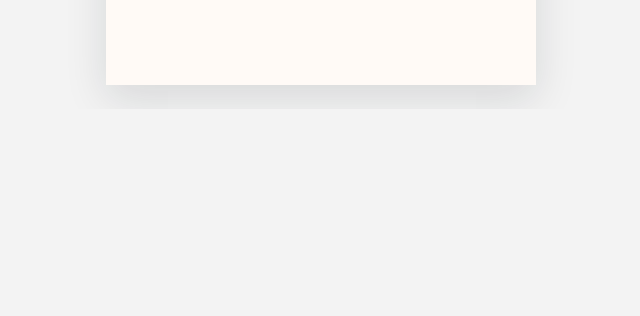
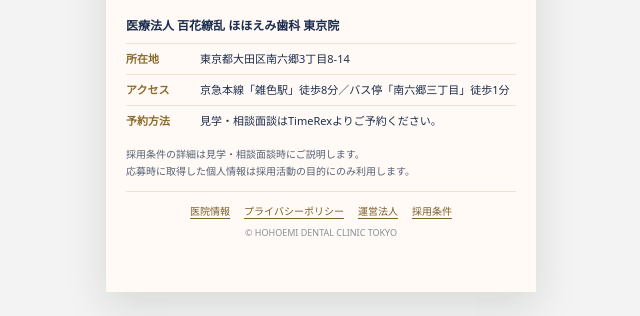
Before and after one commit to yamayu18/recruit-test, a plain HTML site: page index.html in a window 1280 px wide. Shown: the part 1962-2278 px from the top of the page, without its empty margins (319-959 px from the left). Before the commit the page ends 2071 px from the top, so only its background shows below. Drawn offline with Linux system fonts and the light colour scheme.

Commit message:
Add files via upload

```diff
--- a/index.html
+++ b/index.html
@@ -77,11 +77,40 @@
           loading="lazy"
         >
         <a
-          class="image-cta image-cta--wide js-cta-link"
+          class="image-cta image-cta--last js-cta-link"
           href="https://timerex.net/s/ihr.jimu_adf4/a38ae946"
           aria-label="見学・相談面談はこちら"
         ></a>
       </section>
+
+      <footer class="lp-footer">
+        <p class="lp-footer__name">医療法人 百花繚乱 ほほえみ歯科 東京院</p>
+        <dl class="lp-footer__info">
+          <div>
+            <dt>所在地</dt>
+            <dd>東京都大田区南六郷3丁目8-14</dd>
+          </div>
+          <div>
+            <dt>アクセス</dt>
+            <dd>京急本線「雑色駅」徒歩8分／バス停「南六郷三丁目」徒歩1分</dd>
+          </div>
+          <div>
+            <dt>予約方法</dt>
+            <dd>見学・相談面談はTimeRexよりご予約ください。</dd>
+          </div>
+        </dl>
+        <p class="lp-footer__note">
+          採用条件の詳細は見学・相談面談時にご説明します。<br>
+          応募時に取得した個人情報は採用活動の目的にのみ利用します。
+        </p>
+        <nav class="lp-footer__links" aria-label="フッターリンク">
+          <a href="/clinic-info.html">医院情報</a>
+          <a href="/privacy.html">プライバシーポリシー</a>
+          <a href="/company.html">運営法人</a>
+          <a href="/recruit-detail.html">採用条件</a>
+        </nav>
+        <p class="lp-footer__copyright">&copy; HOHOEMI DENTAL CLINIC TOKYO</p>
+      </footer>
     </main>
 
     <div class="fixed-cta-wrap" aria-label="見学・相談面談予約">
--- a/style.css
+++ b/style.css
@@ -29,7 +29,7 @@ body {
   max-width: var(--lp-max-width);
   min-height: 100vh;
   margin: 0 auto;
-  padding-bottom: calc(88px + var(--safe-bottom));
+  padding-bottom: calc(44px + var(--safe-bottom));
   background: var(--lp-bg);
   overflow: hidden;
 }
@@ -59,6 +59,38 @@ body {
   -webkit-tap-highlight-color: transparent;
 }
 
+.image-cta::before {
+  position: absolute;
+  top: -35%;
+  left: -70%;
+  width: 38%;
+  height: 170%;
+  content: "";
+  background: linear-gradient(
+    100deg,
+    rgba(255, 255, 255, 0) 0%,
+    rgba(255, 255, 255, 0.18) 35%,
+    rgba(255, 255, 255, 0.78) 50%,
+    rgba(255, 255, 255, 0.18) 65%,
+    rgba(255, 255, 255, 0) 100%
+  );
+  filter: blur(1px);
+  transform: skewX(-18deg);
+  animation: imageCtaShine 4.8s ease-in-out infinite;
+  pointer-events: none;
+}
+
+.image-cta::after {
+  position: absolute;
+  inset: 3px;
+  content: "";
+  border-radius: inherit;
+  box-shadow: 0 0 14px rgba(255, 255, 255, 0.42);
+  opacity: 0.55;
+  animation: imageCtaGlow 4.8s ease-in-out infinite;
+  pointer-events: none;
+}
+
 .image-cta--wide {
   left: 10%;
   top: 91.6%;
@@ -73,9 +105,101 @@ body {
   height: 5.8%;
 }
 
+.image-cta--last {
+  left: 8.2%;
+  top: 93.4%;
+  width: 84%;
+  height: 5.4%;
+}
+
+.image-cta--last::before {
+  top: -10%;
+  height: 125%;
+}
+
+.image-cta--last::after {
+  inset: 2px 4px 0;
+}
+
 .image-cta:focus-visible {
   outline: 3px solid rgba(255, 255, 255, 0.95);
   outline-offset: -5px;
+}
+
+.lp-footer {
+  padding: 20px 20px 8px;
+  background: #fffaf6;
+  color: #1c2d4d;
+  font-size: 11px;
+  line-height: 1.65;
+}
+
+.lp-footer__name {
+  margin: 0 0 8px;
+  font-size: 12px;
+  font-weight: 700;
+  line-height: 1.5;
+}
+
+.lp-footer__info {
+  margin: 0;
+}
+
+.lp-footer__info div {
+  display: grid;
+  grid-template-columns: 64px 1fr;
+  gap: 10px;
+  padding: 6px 0;
+  border-top: 1px solid rgba(199, 164, 97, 0.28);
+}
+
+.lp-footer__info dt {
+  margin: 0;
+  color: #8b6a2b;
+  font-weight: 700;
+}
+
+.lp-footer__info dd {
+  margin: 0;
+}
+
+.lp-footer__note {
+  margin: 10px 0 0;
+  color: #566174;
+  font-size: 10px;
+  line-height: 1.65;
+}
+
+.lp-footer__links {
+  display: flex;
+  flex-wrap: wrap;
+  justify-content: center;
+  gap: 4px 14px;
+  margin: 12px 0 0;
+  padding-top: 10px;
+  border-top: 1px solid rgba(199, 164, 97, 0.28);
+  text-align: center;
+}
+
+.lp-footer__links a {
+  color: #7d5f2a;
+  font-size: 10px;
+  line-height: 1.8;
+  text-decoration: underline;
+  text-underline-offset: 3px;
+}
+
+.lp-footer__links a:hover,
+.lp-footer__links a:focus-visible {
+  color: #c72b63;
+}
+
+.lp-footer__copyright {
+  margin: 6px 0 0;
+  color: #8a8f99;
+  font-size: 9px;
+  line-height: 1.5;
+  text-align: center;
 }
 
 .fixed-cta-wrap {
@@ -121,6 +245,46 @@ body {
   outline-offset: 3px;
 }
 
+@keyframes imageCtaShine {
+  0%,
+  34% {
+    left: -70%;
+    opacity: 0;
+  }
+
+  45% {
+    opacity: 1;
+  }
+
+  68% {
+    left: 130%;
+    opacity: 0;
+  }
+
+  100% {
+    left: 130%;
+    opacity: 0;
+  }
+}
+
+@keyframes imageCtaGlow {
+  0%,
+  100% {
+    opacity: 0.32;
+  }
+
+  50% {
+    opacity: 0.72;
+  }
+}
+
+@media (prefers-reduced-motion: reduce) {
+  .image-cta::before,
+  .image-cta::after {
+    animation: none;
+  }
+}
+
 @media (min-width: 431px) {
   body {
     padding: 24px 0;
@@ -142,6 +306,10 @@ body {
     background: var(--lp-bg);
   }
 
+  .lp-footer__links {
+    gap: 2px 14px;
+  }
+
   .fixed-cta {
     width: calc(100% - 24px);
   }
```
